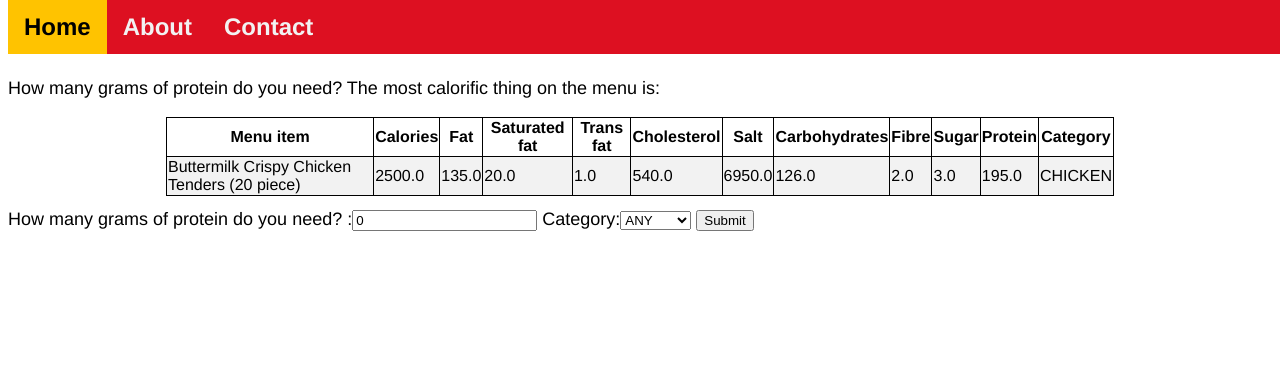
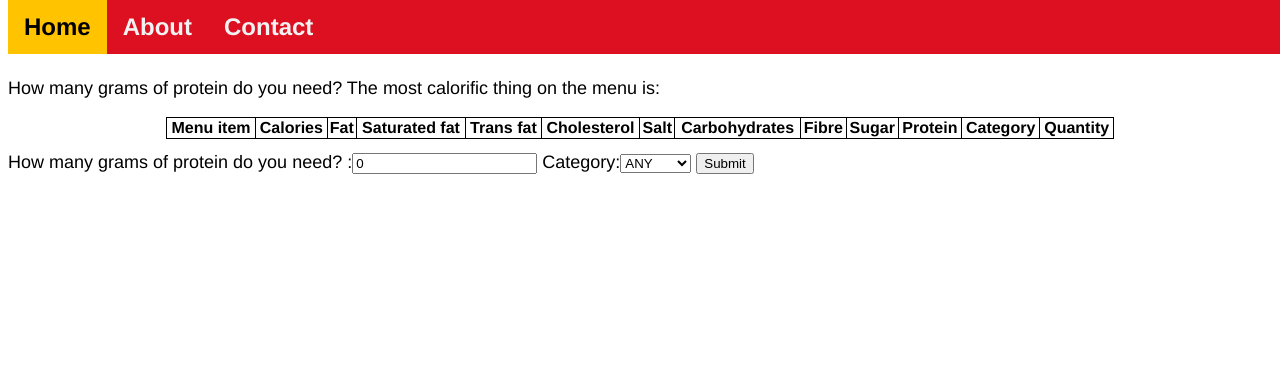
Before and after one commit to James-Brooke/Hit_Your_Maccies, a Django app: page /calculator/ in a window 1280 px wide. Shown: the top 382 px of the page. Run offline with Django 3.2, Linux system fonts and the light colour scheme; data comes from the database, SQL or seed files in the repository; lists and menus that the app fills with data are empty.

Commit message:
Added quantity column

```diff
--- a/website/calculator/templates/calculator/index.html
+++ b/website/calculator/templates/calculator/index.html
@@ -21,8 +21,10 @@
             <th>Sugar</th>
             <th>Protein</th>
             <th>Category</th>
+            <th>Quantity</th>
         </tr>
         {% for item in foods %}
+        {% if item.quantity >= 1 %}
         <tr>
             <td>{{ item.name }}</td>
             <td>{{ item.cal }}</td>
@@ -36,7 +38,9 @@
             <td>{{ item.sgr }}</td>
             <td>{{ item.pro }}</td>
             <td>{{ item.category }}</td>
+            <td>{{ item.quantity }}</td>
         </tr>
+        {% endif %}
         {% endfor %}
     </table>
   </div>
--- a/website/calculator/views.py
+++ b/website/calculator/views.py
@@ -3,18 +3,37 @@
 from .models import Food
 from .forms import CalcuFilter
 
+
+def process_food(food, protein_required):
+
+    protein = float(food.pro)
+    if protein < 0.01:
+        return 0
+
+    if protein > protein_required:
+        quantity = 1
+    else:
+        quantity = int(protein_required / protein)
+
+    return quantity
+
+
+
 def index(request):
-
-    protein = None
 
     if request.method == 'POST':
         get = False
         protein = request.POST['pro']
         category = request.POST['category']
-        foods = Food.objects.filter(pro__gte=protein).order_by('pro')
-
+        foods = Food.objects.order_by('pro')
         if category != 'ALL':
             foods = foods.filter(category=category)
+
+        foods = list(foods) # force evaluation of queryset to allow extra attributes to be set
+        for food in foods:
+            food.quantity = process_food(food, float(protein))
+
+
 
         form = CalcuFilter(request.POST)
 
@@ -31,8 +50,7 @@
     context = {'foods': foods,
                 'form': form,
                 'get': get}
-    if protein:
-        context['protein'] = protein
+
 
 
 
```
